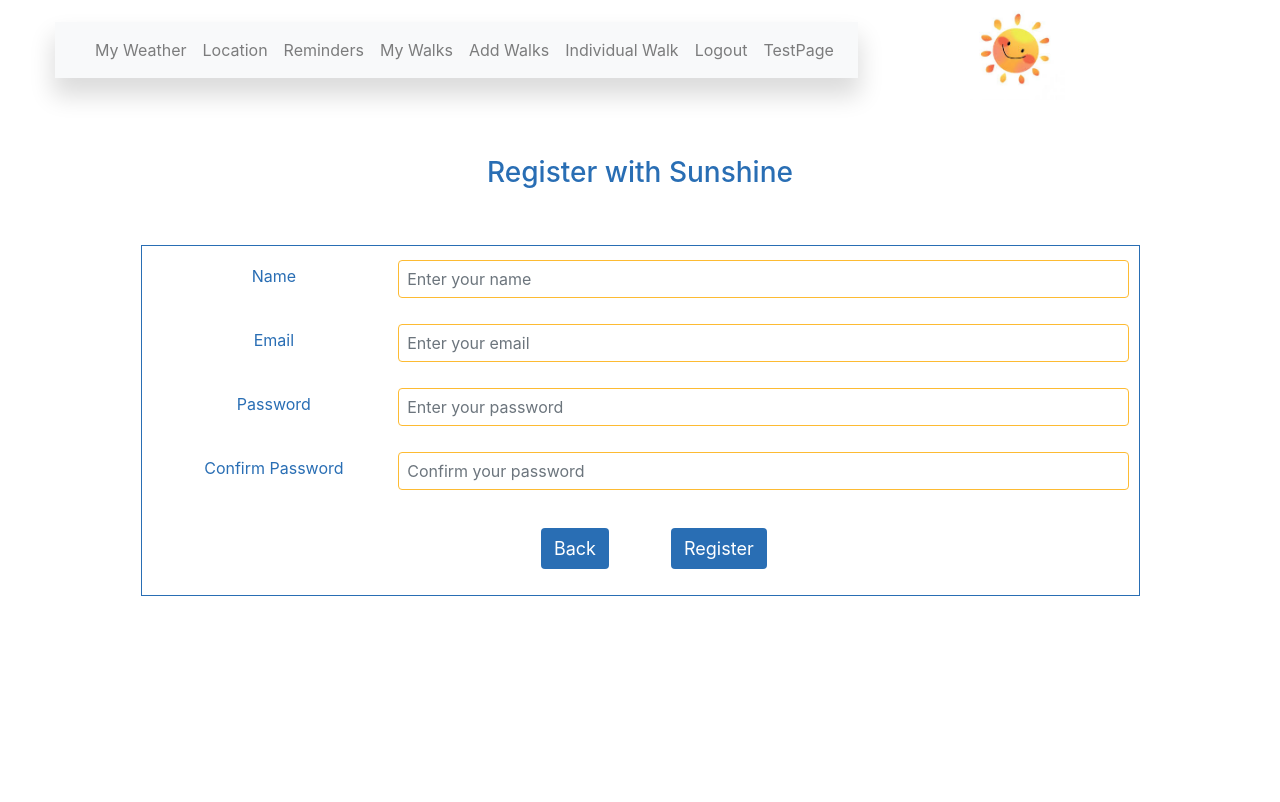
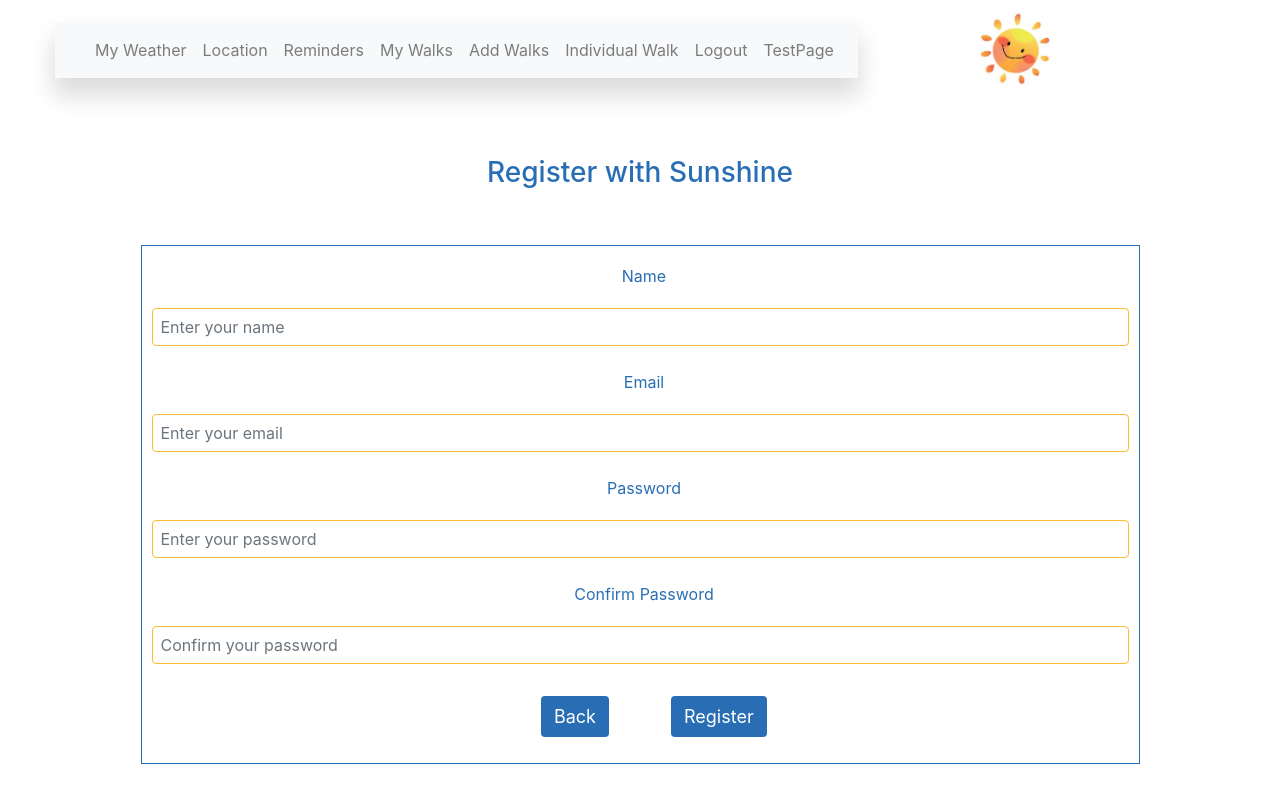
Before and after one commit to TR-SUNSHINE/Frontend, a React (Create React App) app: page /RegisterPage in a window 1280 px wide. Shown: the top 802 px of the page. Built offline with nearby package versions, Linux system fonts and the light colour scheme; no server answers; what google-maps-react would draw is missing.

Commit message:
FEAT: validation on register Page

```diff
--- a/src/components/RegisterPage/RegisterPage.css
+++ b/src/components/RegisterPage/RegisterPage.css
@@ -10,20 +10,15 @@
 
 .Form.Control {
     border: 1px solid #fdbb33
-    /* padding: 8px;
-    margin-top: 4px; */
+}
+.form.Label{
+  text-align: left;
+}
+.form-error {
+  color: red;
 }
 .button__container--center {
   text-align: center;
   padding: 1rem;
 
 }
-
-/* .Form-Label {
-    padding: 8px;
-    margin: 0px 0px 8px 8px;
-  }      */
-
-  /* .row {
-    align-items: center;
-  } */
--- a/src/components/RegisterPage/RegisterPage.js
+++ b/src/components/RegisterPage/RegisterPage.js
@@ -16,10 +16,24 @@ const RegisterPage = () => {
     const [userPassword, setPass] = useState("");
     const [userConfirmPassword, setConfirmPass] = useState("");
 
+    const [errors, setErrors] = useState({});
+
+    const handleSubmit = e => {
+        e.preventDefault();
+        if (!userName.trim()) {
+            errors.userName = "Name required";
+        }
+        if (!userEmail.trim()) {
+            errors.userEmail = "Email required";
+        }
+        if (!userPassword.length.length < 6) {
+            errors.userPassword = "Password needs to be 6 characters or more";
+        }
+        if (!userConfirmPassword !== userPassword) {
+            errors.userConfirmPassword = "Passwords do not match";
+        }
+    };
     const handleClick = () => {
-        // check if user exist already
-        // check password +confirma password are the same
-        // add user to user database
         console.log("onclick", userName, userEmail, userPassword, userConfirmPassword);
     };
 
@@ -29,15 +43,15 @@ const RegisterPage = () => {
 
                 <h3 class="heading heading--main">Register with Sunshine</h3>
 
-                <Form className="form-register">
+                <Form className="form-register" onSubmit={handleSubmit}>
 
                     {/* <FormInput labelInput="Name" typeInput="small" nameInput="userName" placeHolderInput="Enter your name" /> */}
 
                     <Form.Group className="form-row">
-                        <Col sm={3}>
+                        <Col sm={12}>
                             <Form.Label for="nameInput">Name</Form.Label>
                         </Col>
-                        <Col sm={9}>
+                        <Col sm={12}>
                             <Form.Control
                                 type="small"
                                 name="userName"
@@ -45,15 +59,20 @@ const RegisterPage = () => {
                                 onChange={(event) => setName(event.target.value)}
                                 placeholder="Enter your name" />
                         </Col>
+                        <div className="form-error">
+                            {errors.userName && <p>{errors.userName} </p>}
+                        </div>
                     </Form.Group>
+
+
 
                     {/* <FormInput labelInput="Firstname" typeInput="small" nameInput="userFirstName" placeHolderInput="Enter your first name" /> */}
 
                     <Form.Group className="form-row">
-                        <Col sm={3}>
+                        <Col sm={12}>
                             <Form.Label for="EmailInput">Email</Form.Label>
                         </Col>
-                        <Col sm={9}>
+                        <Col sm={12}>
                             <Form.Control
                                 type="email"
                                 name="userEmail"
@@ -64,10 +83,10 @@ const RegisterPage = () => {
                     </Form.Group>
 
                     <Form.Group className="form-row">
-                        <Col sm={3}>
+                        <Col sm={12}>
                             <Form.Label for="PasswordInput">Password</Form.Label>
                         </Col>
-                        <Col sm={9}>
+                        <Col sm={12}>
                             <Form.Control
                                 type="password"
                                 name="userPassword"
@@ -78,10 +97,10 @@ const RegisterPage = () => {
                     </Form.Group>
 
                     <Form.Group className="form-row">
-                        <Col sm={3}>
+                        <Col sm={12}>
                             <Form.Label for="confirmPasswordInput">Confirm Password</Form.Label>
                         </Col>
-                        <Col sm={9}>
+                        <Col sm={12}>
                             <Form.Control
                                 type="password"
                                 name="userConfirmPassword"
@@ -89,11 +108,8 @@ const RegisterPage = () => {
                                 onChange={(event) => setConfirmPass(event.target.value)}
                                 placeholder="Confirm your password" />
                         </Col>
+
                     </Form.Group>
-                    {/* <FormInput labelInput="Email" typeInput="email" nameInput="userEmail" placeHolderInput="Enter your email address" />
-                    <FormInput labelInput="Password" typeInput="password" nameInput="userPassword" placeHolderInput="Enter password" />
-                    <FormInput labelInput="Confirm Password" typeInput="password" nameInput="userConfirmPassowrd" placeHolderInput="Confirm password" /> */}
-
                     <Row>
                         <Col xs={12} sm={12} md={6}>
                             <div className="button__container button__container--left" >
@@ -103,7 +119,9 @@ const RegisterPage = () => {
 
                         <Col xs={12} sm={12} md={6}>
                             <div className="button__container button__container--right" >
-                                <Button variant="accessible" type="submit" onClick={handleClick} >Register</Button>
+                                <Button variant="accessible" type="submit" >
+                                    Register
+                                </Button>
                             </div>
                         </Col>
                     </Row>
```
